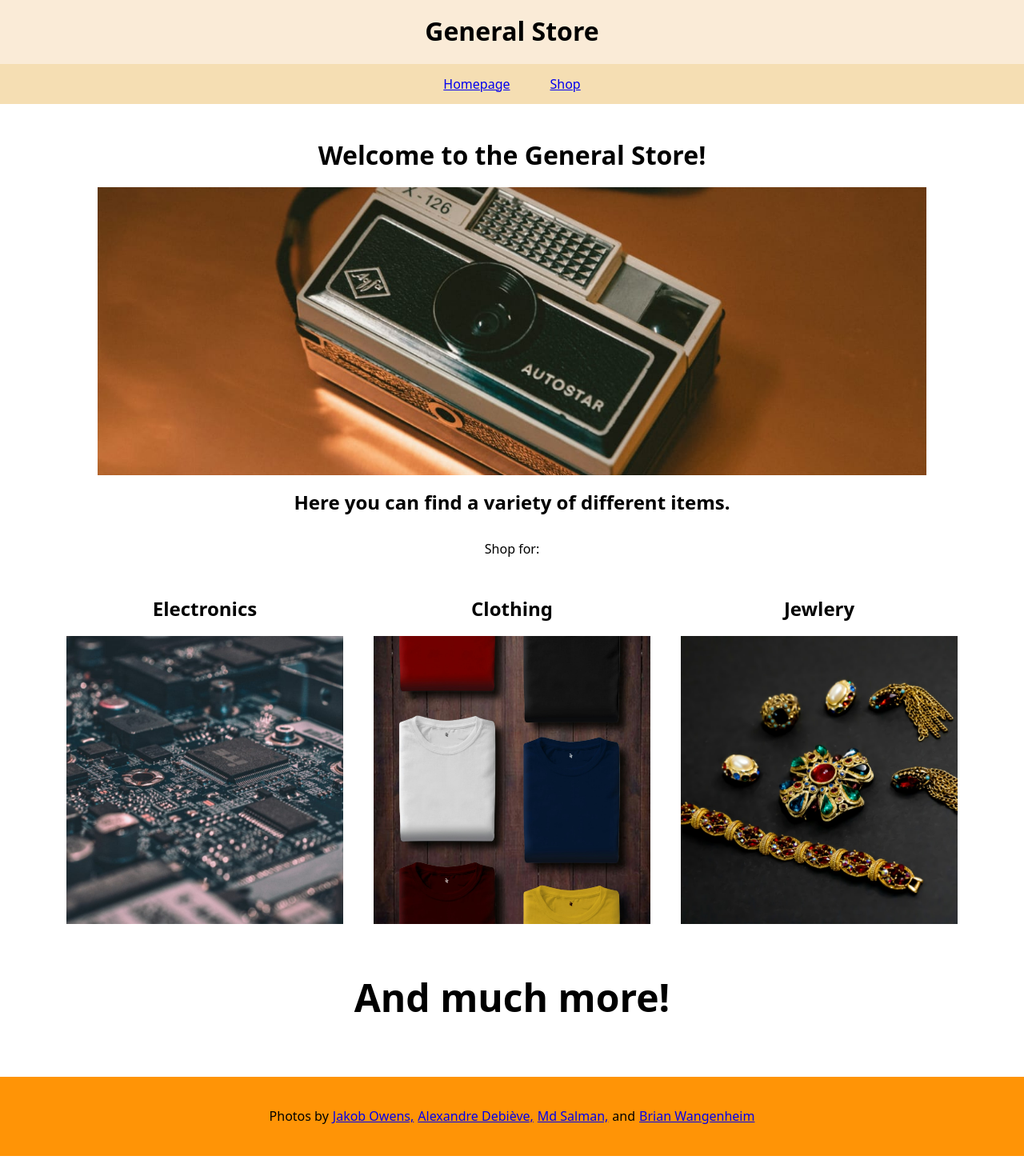
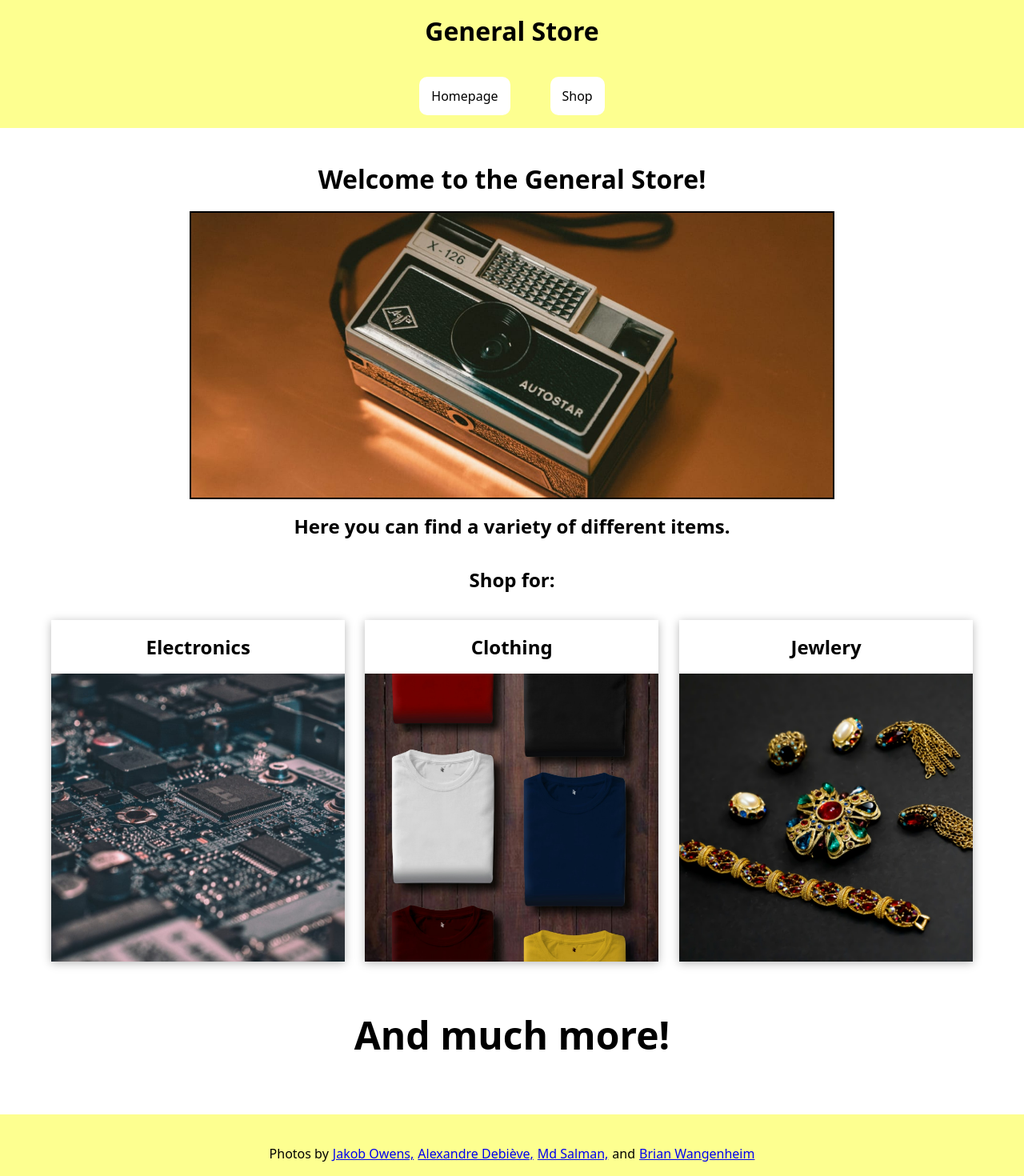
Before and after one commit to AndreiFlau/Project---Shopping-Cart, a React (Vite) app: page /homepage in a window 1280 px wide. Shown: the top 1470 px of the page at 80% size. Before the commit the page ends 1445 px from the top, so only its background shows below. Built offline with nearby package versions, Linux system fonts and the light colour scheme; no server answers.

Commit message:
Finished Project

```diff
--- a/src/components/App/App.jsx
+++ b/src/components/App/App.jsx
@@ -10,10 +10,14 @@ function App() {
         <div className={styles.headerSection}>
           <ul>
             <li>
-              <Link to="homepage">Homepage</Link>
+              <Link to="homepage">
+                <button>Homepage</button>
+              </Link>
             </li>
             <li>
-              <Link to="shop">Shop</Link>
+              <Link to="shop">
+                <button>Shop</button>
+              </Link>
             </li>
           </ul>
         </div>
--- a/src/components/App/App.module.css
+++ b/src/components/App/App.module.css
@@ -1,7 +1,8 @@
 .header {
   display: grid;
   align-items: center;
-  background-color: antiquewhite;
+  /* background-color: #558bff; */
+  background-color: #fdff90;
 }
 
 .header ul {
@@ -19,6 +20,36 @@
   list-style: none;
 }
 
-.headerSection {
-  background-color: wheat;
+/* .headerSection {
+  background-color: #808A9F;
+} */
+
+.header a {
+  text-decoration: none;
 }
+
+.header a:visited {
+  color: inherit;
+}
+
+.header button {
+  background-color: #ffffff;
+}
+
+.header button:hover {
+  background-color: #f5f5f5;
+}
+
+button {
+  cursor: pointer;
+  border: 0;
+  border-radius: 10px;
+  transition: background-color 0.1s, box-shadow 0.1s;
+  background-color: #ffd64c;
+  padding: 15px;
+}
+
+button:hover {
+  box-shadow: #00000047 0px 2px 11px;
+  background-color: #ffc400;
+}
--- a/src/components/Homepage/Homepage.jsx
+++ b/src/components/Homepage/Homepage.jsx
@@ -19,7 +19,7 @@ imgs/camera/camera_lt5iwp_c_scale,w_1400.jpg 1400w"
           alt="photo of a camera"
         />
         <h2>Here you can find a variety of different items.</h2>
-        <p>Shop for: </p>
+        <h2>Shop for: </h2>
         <ul>
           <li>
             <h2>Electronics </h2>
--- a/src/components/Homepage/Homepage.module.css
+++ b/src/components/Homepage/Homepage.module.css
@@ -9,29 +9,44 @@
   margin-top: 3vh;
 }
 
+.homepage>h1+img {
+  width: 70%;
+  min-height: 45vh;
+  max-height: 45vh;
+  object-fit: cover;
+  border: 2px solid;
+}
 
-.homepage img {
-  width: 90%;
+.homepage ul {
+  padding: 0;
+  display: flex;
+  flex-wrap: wrap;
+  gap: 25px;
+}
+
+
+.homepage ul img {
+  width: 100%;
   min-height: 45vh;
   max-height: 45vh;
   object-fit: cover;
 }
 
-.homepage ul {
-  padding: 0;
-  display: grid;
-  grid-template-columns: 1fr 1fr 1fr;
+.homepage li {
+  background-color: white;
+  list-style: none;
+  display: flex;
+  flex: 1 1 100px;
+  flex-direction: column;
+  align-items: center;
+  box-shadow: #00000047 0px 2px 11px;
+  transition: transform 0.5s;
+  will-change: transform;
 }
 
-.homepage li {
-  list-style: none;
-  display: flex;
-  flex-direction: column;
-  align-items: center;
-}
-
-.homepage li img {
-  /* width: 50vw; */
+.homepage li:hover {
+  transform: scale(1.1);
+  z-index: 1;
 }
 
 .homepage h3 {
@@ -44,5 +59,5 @@
   justify-content: center;
   align-items: center;
   padding: 3vh;
-  background-color: #ff9406;
+  background-color: #fdff90;
 }
--- a/src/components/Shop/Shop.module.css
+++ b/src/components/Shop/Shop.module.css
@@ -9,6 +9,7 @@
 
 .shop a {
   position: fixed;
+  top: 110px;
   align-self: flex-end;
   display: flex;
   text-decoration: none;
@@ -55,9 +56,10 @@
 }
 
 .products img {
-  width: 20vw;
-  height: 15vh;
-  object-fit: contain;
+  width: 100%;
+  /* height: 15vh; */
+  max-height: 12vh;
+  object-fit: scale-down;
 }
 
 .products {}
@@ -69,6 +71,8 @@
   justify-content: center;
   align-items: center;
   max-height: 60vh;
+  box-shadow: #00000047 0px 2px 11px;
+  padding: 35px;
 }
 
 .content {
--- a/src/components/Shopping Cart/ShoppingCart.module.css
+++ b/src/components/Shopping Cart/ShoppingCart.module.css
@@ -2,11 +2,14 @@
   display: flex;
   flex-direction: column;
   align-items: center;
+  margin-bottom: 5vh;
 }
 
 .cart img {
   width: 20vw;
   height: 15vh;
+  min-width: 80%;
+  margin-left: 30px;
   object-fit: contain;
   grid-row: 1 / 3;
   grid-column: 2;
@@ -17,4 +20,6 @@
   display: grid;
   grid-template-columns: 1fr auto;
   margin-bottom: 40px;
+  box-shadow: #00000047 0px 2px 11px;
+  padding: 20px;
 }
```
